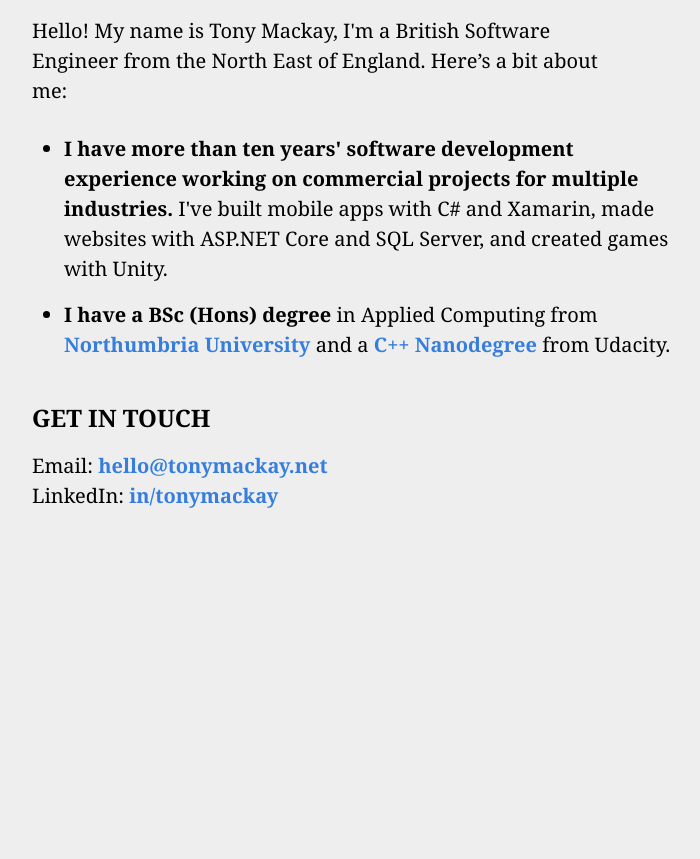
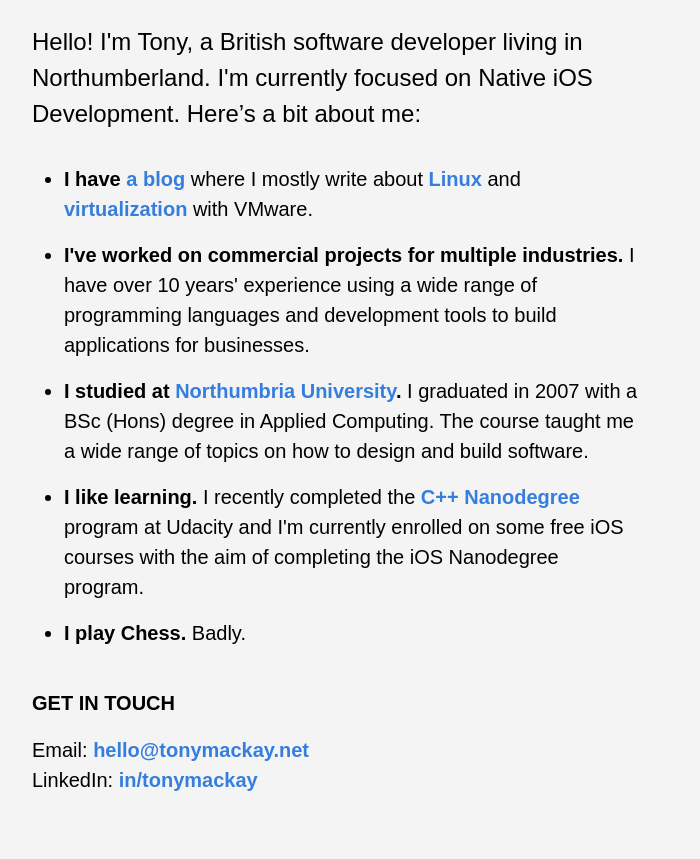
Before and after one commit to tonymackay/tonymackay.net, a plain HTML site: page index.html in a window 1280 px wide. Shown: the part 121-980 px from the top of the page, without its empty margins (288-988 px from the left). Before the commit the page ends 800 px from the top, so only its background shows below. Drawn offline with Linux system fonts and the light colour scheme.

Commit message:
Update bio and styles

```diff
--- a/index.html
+++ b/index.html
@@ -2,26 +2,44 @@
 <html lang="en">
     <head>
         <meta charset="utf-8">
-        <title>Tony Mackay</title>
+        <title>Tony Mackay, Software Developer</title>
         <meta name="viewport" content="width=device-width, initial-scale=1">
         <link href="tachyons.min.css" rel="stylesheet">
     </head>
-    <body class="athelas bg-light-gray">
+    <body class="avenir bg-near-white">
         <main class="mw7-ns center pa3 pt5 ph5-ns vh-100">
-            <h1 class="ttu bb bw1 b--blue di">Tony Mackay</h1>
-            <p class="f4 pt3 lh-copy measure">Hello! My name is Tony Mackay, I'm a British Software Engineer from the North East of England. Here’s a bit about me:</p>
-            <ul class="f4 pl4 pv2 lh-copy">
+            <h1 class="f3 f2-ns ttu bb bw1 b--blue di">Tony Mackay</h1>
+            <p class="f4 f3-ns pt3 lh-copy measure">Hello! I'm Tony, a British software developer living in Northumberland.
+                I'm currently focused on <strong class="fw5">Native iOS Development</strong>.
+                Here’s a bit about me:</p>
+            <ul class="f5 f4-ns pl4 pr4 pv2 lh-copy">
                 <li class="pb3">
-                    <strong>I have more than ten years' software development experience working on commercial projects for multiple industries.</strong> I've built mobile apps with C# and Xamarin, made websites with ASP.NET Core and SQL Server, and created games with Unity.
+                    <strong class="fw6">I have <a class="fw6 link dim blue" href="https://graspingtech.com/">a blog</a></strong>
+                    where I mostly write about <a class="fw6 link dim blue" href="https://graspingtech.com/tags/linux/">Linux</a> and
+                    <a class="fw6 link dim blue" href="https://graspingtech.com/tags/virtualization/" >virtualization</a> with VMware.
                 </li>
-                <li class="pb3"><strong>I have a BSc (Hons) degree</strong> in Applied Computing from
-                    <a class="link b dim blue" href="https://www.northumbria.ac.uk/" target="_blank">Northumbria University</a> and a
-                    <a class="link b dim blue" href="https://graduation.udacity.com/confirm/FDC7PJ7" target="_blank">C++ Nanodegree</a> from Udacity.</li>
+                <li class="pb3">
+                    <strong class="fw6">I've worked on commercial projects for multiple industries.</strong>
+                    I have over 10 years' experience using a wide range of programming languages and development tools to build applications for businesses.
+                </li>
+                <li class="pb3">
+                    <strong class="fw6">I studied at <a class="fw6 link dim blue" href="https://www.northumbria.ac.uk/" rel="nofollow">Northumbria University</a>.</strong>
+                    I graduated in 2007 with a BSc (Hons) degree in Applied Computing.
+                    The course taught me a wide range of topics on how to design and build software.
+                </li>
+                <li class="pb3">
+                    <strong class="fw6">I like learning.</strong>
+                    I recently completed the <a class="fw6 link dim blue" href="https://graduation.udacity.com/confirm/FDC7PJ7" rel="nofollow">C++ Nanodegree</a> program at Udacity
+                    and I'm currently enrolled on some free iOS courses with the aim of completing the iOS Nanodegree program.
+                </li>
+                <li class="pb3">
+                    <strong class="fw6">I play Chess.</strong> Badly.
+                </li>
             </ul>
-            <h2 class="ttu">Get in touch</h3>
-            <ul class="f4 list pl0 lh-copy">
-                <li>Email: <a class="link b dim blue" href="mailto:hello@tonymackay.net" rel="nofollow" target="_blank">hello@tonymackay.net</a></li>
-                <li>LinkedIn: <a class="link b dim blue" href="https://www.linkedin.com/in/tonymackay/" target="_blank">in/tonymackay</a></li>
+            <h2 class="f5 f4-ns ttu">Get in touch</h3>
+            <ul class="f5 f4-ns list pl0 pb5 lh-copy">
+                <li>Email: <a class="fw6 link dim blue" href="mailto:hello@tonymackay.net" rel="nofollow" rel="nofollow">hello@tonymackay.net</a></li>
+                <li>LinkedIn: <a class="fw6 link dim blue" href="https://www.linkedin.com/in/tonymackay/" rel="nofollow">in/tonymackay</a></li>
             </ul>
         </main>
     </body>
```
